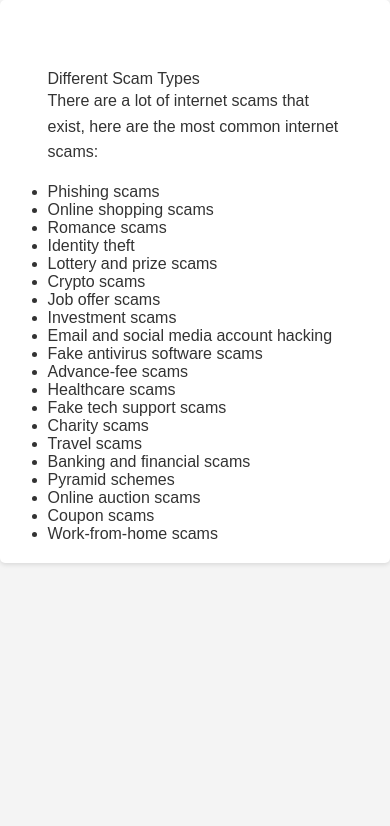
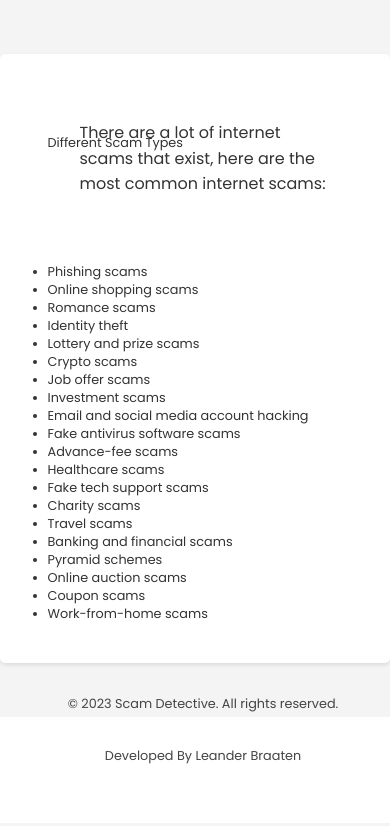
Before and after one commit to londer1/Scam-Detective_website, a plain HTML site: page html/scam-types.html in a window 390 px wide. Drawn offline with Linux system fonts and the light colour scheme.

Commit message:
section fix and more

```diff
--- a/html/scam-types.html
+++ b/html/scam-types.html
@@ -20,7 +20,7 @@
                 <li><button id="mode-switch">Dark Mode</button></li>
             </ul>
         </nav>
-    </header>
+    </header><br><br><br>
 
     <section id="scam-types" class="scam-types-section">
         <div class="scam-types-content">
@@ -51,7 +51,12 @@
 
 
         </div>
-    </section>
-
+    </section><br><br><br>
+    <footer>
+        <div class="footer-content">
+            <p>&copy; 2023 Scam Detective. All rights reserved.</p><br>
+            <p>Developed By Leander Braaten</p>
+        </div>
+    </footer>
 </body>
 </html>
--- a/script.js
+++ b/script.js
@@ -35,6 +35,7 @@ document.addEventListener('DOMContentLoaded', function() {
         body.classList.remove('hidden-content');
     }
 });
+// gjør at når man scroller nedover skal den gjemme headeren og vise den når man scroller oppover
 document.addEventListener('DOMContentLoaded', function() {
     const header = document.querySelector('header');
     let prevScrollpos = window.pageYOffset;
--- a/style.css
+++ b/style.css
@@ -12,13 +12,6 @@ html,
 body{
     width: 100%;
     height: 100%;
-}
-body {
-    font-family: 'Poppins', sans-serif;
-    margin: 0;
-    padding: 0;
-    background-color: #f4f4f4;
-    color: #333;
 }
 header {
     background-color: #222;
@@ -68,7 +61,7 @@ footer {
 }
 /* mørk modus styles */
 body {
-    font-family: Arial, sans-serif;
+    font-family: 'Poppins', sans-serif;
     margin: 0;
     padding: 0;
     background-color: #f4f4f4;
@@ -81,6 +74,14 @@ body.dark-mode {
 }
 body.dark-mode header {
     background-color: #222;
+}
+body.dark-mode footer {
+    background-color: #444;
+    color: #fff;
+}
+body:not(.dark-mode) footer {
+    background-color: #fff;
+    color: #444;
 }
 body.dark-mode nav ul li a {
     color: #fff;
@@ -159,7 +160,11 @@ nav ul li a {
     padding-top: 40px;
 }
 .scam-types-section {
-    padding-top: 70px;
+    padding-top: 80px;
+    padding-bottom: 40px;
+    text-align: start;
+    max-width: 1300px;
+    margin: 0 auto;
 }
 main {
     padding: 60px;
@@ -190,29 +195,17 @@ img{
         width: 25px;
         height: 25px;
         margin-inline-end: 1rem;
+}
+@media (max-width: 650px){
+    body{
+        display: block;
+        font-size: 80%;
+    }
+    p {
+        position: relative;
+        margin: -3rem 0 2rem 1rem;
+        padding: 1rem;
+        background: rgba(white, 0.8)
     }
 }
- /* html {
-    width: auto;
-    height: auto;
-    transform-origin: 0 0;
-    transform: scale(1.33);
-    overflow-x: hidden;
 }
-
-body {
- overflow-x: hidden;
-} */
-
-
-
-
-/* .image-in-text {
-    align-items: center;
-    gap: 20px;
-}
-    .image-with-text img {
-        max-width: 200px;
-        height: auto;
-    }
-     */
```
Also changed, not shown: html/Info.html (+8 -2 lines), index.html (+3 -2 lines).
